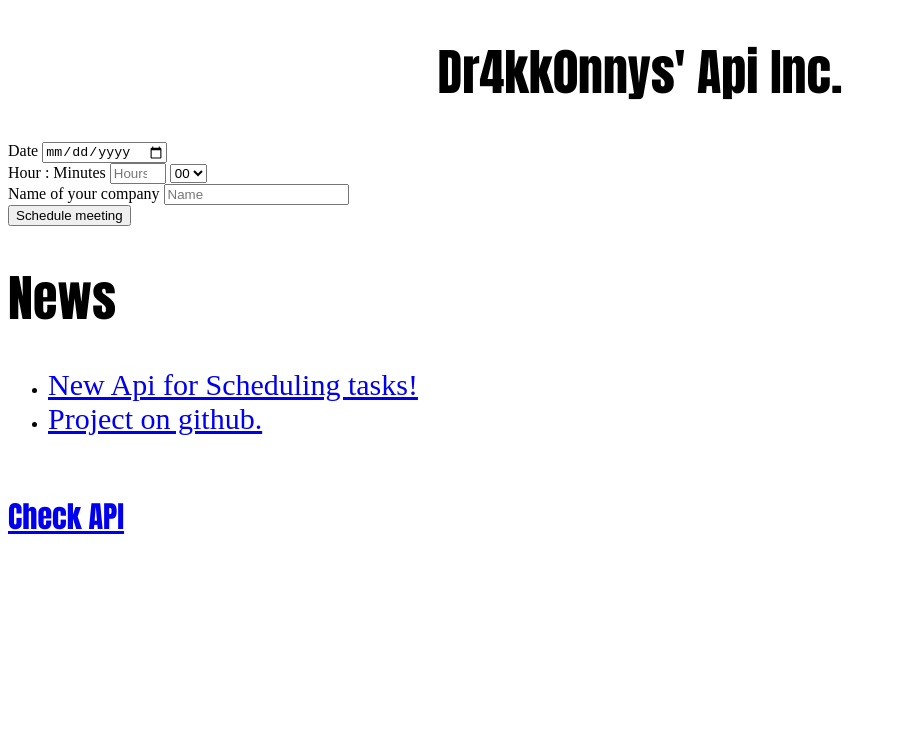
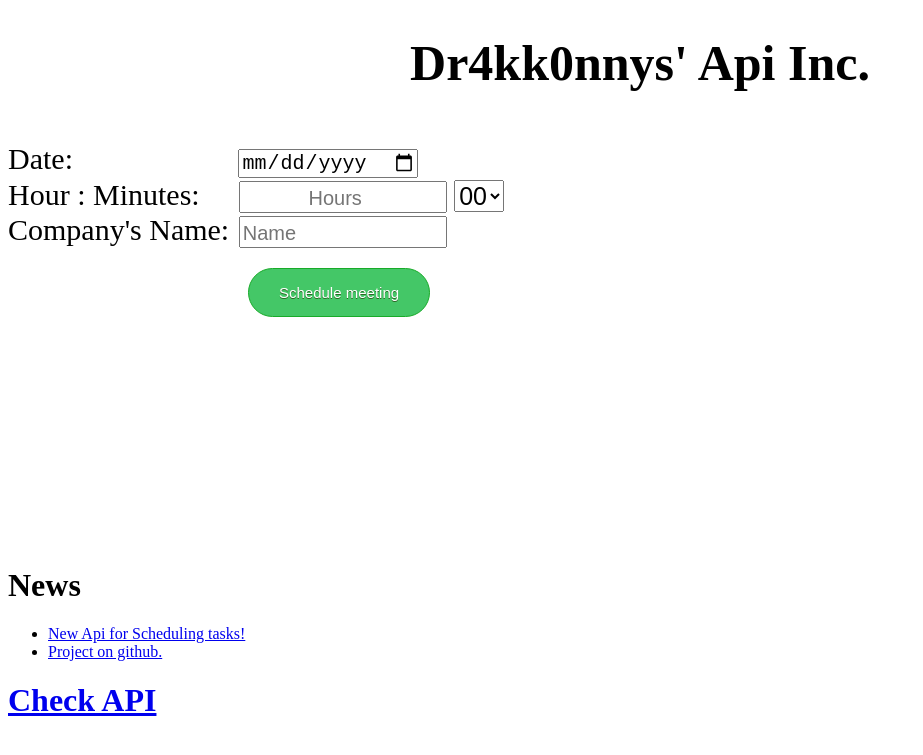
Before and after one commit to Versiani-R/django-schedule-api, a Django app: page / in a window 1280 px wide. Shown: the top 755 px of the page, without its empty margins (0-923 px from the left). Run offline with Django 3.2, Linux system fonts and the light colour scheme.

Commit message:
Some styling to the index page

```diff
--- a/src/api/static/api/index_style.css
+++ /dev/null
@@ -1,16 +0,0 @@
-#title {
-    text-align: center;
-}
-
-h1 {
-    font-size: 50px;
-    font-family: Impact, Haettenschweiler, 'Arial Narrow Bold', sans-serif;
-}
-
-#news {
-    font-size: large;
-}
-
-a {
-    font-size: 30px;
-}
--- /dev/null
+++ b/src/api/static/api/style.css
@@ -0,0 +1,64 @@
+#title {
+    text-align: center;
+    font-size: 50px;
+    margin-bottom: 50px;
+}
+
+div {
+    font-size: 30px;
+}
+
+input {
+    font-size: 20px;
+}
+
+#date {
+    margin-left: 158px;
+}
+
+#hour {
+    margin-left: 31.5px;
+    padding-top: 4px;
+    width: 200px;
+    text-align: center;
+}
+
+#name {
+    margin-left: 2px;
+    width: 200px;
+    padding-top: 4px;
+}
+
+select {
+    font-size: 25px;
+}
+
+button {
+    margin-top: 20px;
+    margin-left: 240px;
+}
+
+.myButton {
+	background-color:#44c767;
+	border-radius:25px;
+	border:1px solid #18ab29;
+	display:inline-block;
+	cursor:pointer;
+	color:#ffffff;
+	font-family:Arial;
+	font-size:15px;
+	padding:15px 30px;
+	text-decoration:none;
+	text-shadow:0px 1px 0px #2f6627;
+}
+.myButton:hover {
+	background-color:#5cbf2a;
+}
+.myButton:active {
+	position:relative;
+	top:1px;
+}
+
+#news {
+    margin-top: 250px;
+}
--- a/src/api/templates/api/index.html
+++ b/src/api/templates/api/index.html
@@ -1,45 +1,40 @@
 <!DOCTYPE html>
+{% load static %}
 <html lang="en">
 <head>
-    {% load static %}
     <meta charset="UTF-8">
     <title>Api Index</title>
-    <link rel="stylesheet" type="text/css" href="{% static 'api/index_style.css' %}">
+    <link rel="stylesheet" href="{% static 'api/style.css' %}">
 </head>
 <body>
     <h1 id="title">Dr4kk0nnys' Api Inc.</h1>
-
-    {% if error_message %}
-        <h2 style="color: red">{{ error_message }}</h2>
-    {% endif %}
 
     <form action="{% url 'schedule' %}" method="post">
         {% csrf_token %}
 
         <div id="date-div">
-            <label for="date">Date</label>
+            <label for="date">Date:</label>
             <input type="date" required id="date" name="date">
         </div>
 
         <div id="time-div">
-            <label for="hour">Hour : Minutes</label>
+            <label for="hour">Hour : Minutes:</label>
             <input type="number" id="hour" name="hours" required min="8" max="18" placeholder="Hours">
             <select name="minutes" id="minutes">
                 <option value="00">00</option>
                 <option value="30">30</option>
             </select>
-<!--            <input type="number" id="minutes" name="minutes" required min="1" max="59" placeholder="Minutes">-->
         </div>
 
         <div id="name-div">
-            <label for="name">Name of your company</label>
+            <label for="name">Company's Name:</label>
             <input type="text" id="name" name="name" required placeholder="Name">
         </div>
 
-        <button>Schedule meeting</button>
+        <button class="myButton">Schedule meeting</button>
     </form>
 
-    <h1 id="news-title">News</h1>
+    <h1 id="news">News</h1>
 
     <ul>
         <li>
```
Also changed, not shown: src/db.sqlite3.
